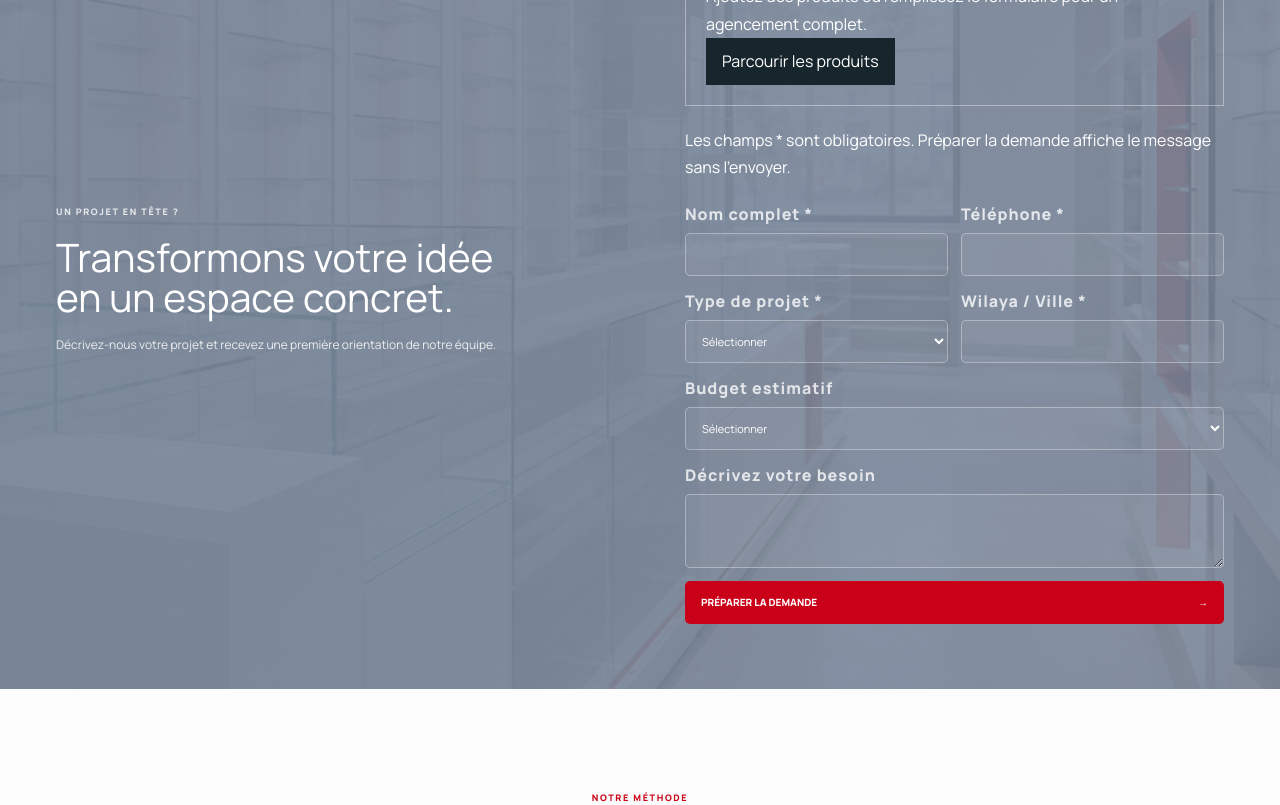
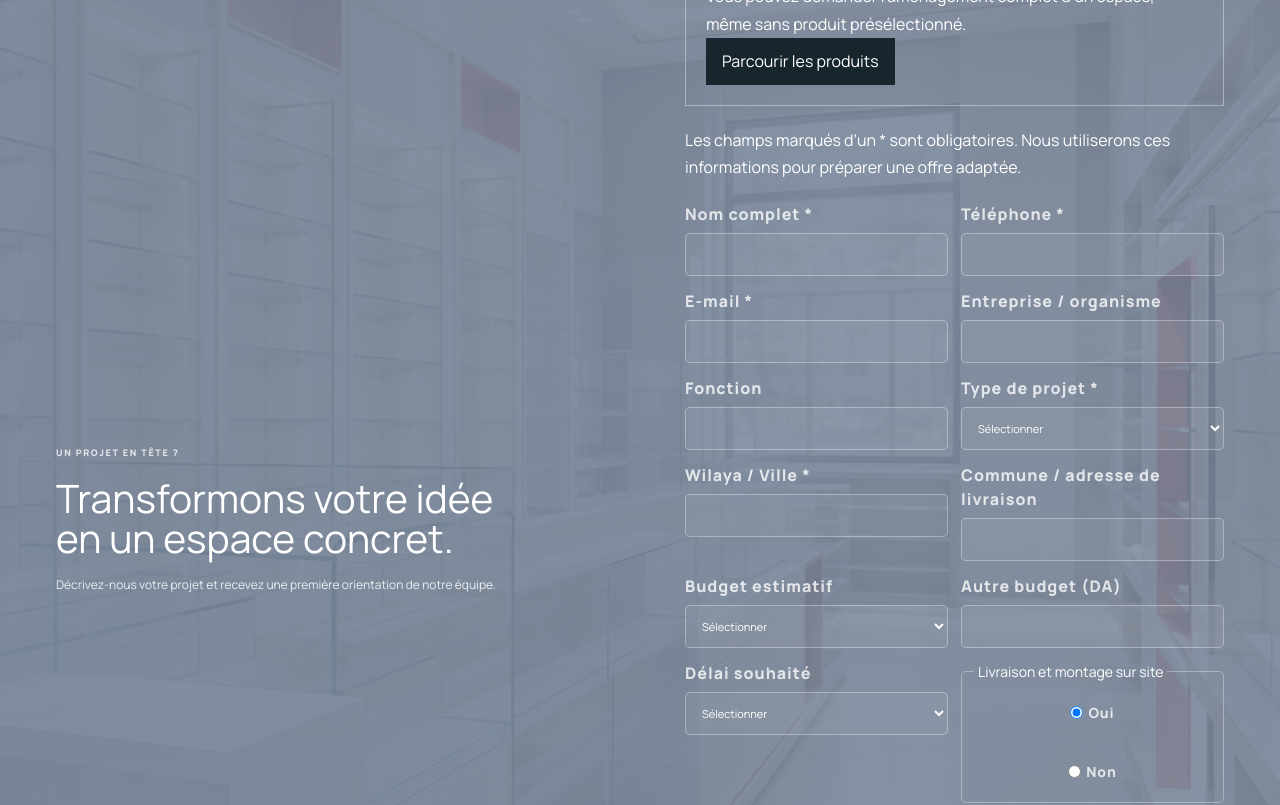
Before and after one commit to IshakDvp/epstar-algerie, a Next.js app: page / in a window 1280 px wide. Shown: the part 3660-4465 px from the top of the page. Built offline with nearby package versions, Linux system fonts and the light colour scheme; a web font is replaced by a local one.

Commit message:
feat: expand quote request experience

```diff
--- a/app/components/quote-form.tsx
+++ b/app/components/quote-form.tsx
@@ -1,49 +1,49 @@
 "use client";
 
-import { FormEvent, useState, useEffect, useId } from "react";
+import { FormEvent, useId, useState } from "react";
+import { catalog } from "../catalogue/data";
+import { useQuoteCart } from "./use-quote-cart";
 
-import {catalog} from "../catalogue/data";
-import {useQuoteCart} from "./use-quote-cart";
+type Lang = "fr" | "ar" | "en";
 
-type Lang="fr"|"ar"|"en";
-
-const labels={
-  fr:{name:"Nom complet",phone:"Téléphone",sector:"Type de projet",location:"Wilaya / Ville",budget:"Budget estimatif",message:"Décrivez votre besoin",choose:"Sélectionner",sectors:["Pharmacies","Bureaux","Commerces","Chambres"],budgets:["À définir","Moins de 500 000 DA","500 000 – 1 500 000 DA","1 500 000 – 3 000 000 DA","Plus de 3 000 000 DA"],whatsapp:"Envoyer à EPSTAR sur WhatsApp",required:"Veuillez compléter les champs obligatoires.",ready:"Votre demande est prête à être envoyée à EPSTAR."},
-  ar:{name:"الاسم الكامل",phone:"رقم الهاتف",sector:"نوع المشروع",location:"الولاية / المدينة",budget:"الميزانية التقديرية",message:"صف لنا احتياجاتك",choose:"اختر",sectors:["الصيدليات","المكاتب","المحلات","غرف النوم"],budgets:["تحدد لاحقًا","أقل من 500,000 دج","500,000 – 1,500,000 دج","1,500,000 – 3,000,000 دج","أكثر من 3,000,000 دج"],whatsapp:"إرسال إلى EPSTAR عبر واتساب",required:"يرجى إكمال الحقول المطلوبة.",ready:"طلبك جاهز للإرسال مباشرة إلى EPSTAR."},
-  en:{name:"Full name",phone:"Phone",sector:"Project type",location:"Province / City",budget:"Estimated budget",message:"Describe your requirements",choose:"Select",sectors:["Pharmacies","Offices","Retail","Bedrooms"],budgets:["To be defined","Under DZD 500,000","DZD 500,000 – 1,500,000","DZD 1,500,000 – 3,000,000","Above DZD 3,000,000"],whatsapp:"Send to EPSTAR on WhatsApp",required:"Please complete the required fields.",ready:"Your request is ready to send directly to EPSTAR."}
+const copy = {
+  fr: { selected:"Produits sélectionnés", remove:"Retirer", noProducts:"Aucun produit sélectionné", noProductsText:"Vous pouvez demander l’aménagement complet d’un espace, même sans produit présélectionné.", browse:"Parcourir les produits", guidance:"Les champs marqués d’un * sont obligatoires. Nous utiliserons ces informations pour préparer une offre adaptée.", name:"Nom complet", phone:"Téléphone", email:"E-mail", company:"Entreprise / organisme", role:"Fonction", project:"Type de projet", wilaya:"Wilaya / Ville", address:"Commune / adresse de livraison", installation:"Livraison et montage sur site", yes:"Oui", no:"Non", budget:"Budget estimatif", customBudget:"Autre budget (DA)", urgency:"Délai souhaité", message:"Besoins spécifiques", files:"Plans, photos ou cahier des charges", filesHelp:"PDF, JPG, PNG ou DWG — jusqu’à 5 fichiers.", send:"Continuer vers l’envoi", ready:"Votre demande est prête. Choisissez le canal d’envoi.", whatsapp:"Envoyer sur WhatsApp", emailSend:"Préparer l’e-mail", emailSubject:"Demande de devis EPSTAR", quantity:"Quantité", reference:"Référence", dimensions:"Dimensions", finish:"Coloris / finition", madeToMeasure:"Sur mesure", choose:"Sélectionner", sectors:["Pharmacie","Bureaux","Commerce","Espace résidentiel","Autre"], budgets:["1 000 000 – 1 500 000 DA","1 500 000 – 2 000 000 DA","2 000 000 – 3 000 000 DA","3 000 000 DA et plus","À définir"], urgencyItems:["Besoin immédiat","Sous 15 jours","Projet à 1–3 mois","Plus de 3 mois"] },
+  ar: { selected:"المنتجات المختارة", remove:"حذف", noProducts:"لم تختر منتجات بعد", noProductsText:"يمكنك طلب تجهيز مساحة كاملة حتى بدون اختيار منتج مسبقًا.", browse:"تصفح المنتجات", guidance:"الحقول التي عليها * مطلوبة. نستخدم هذه المعلومات لإعداد عرض مناسب بدقة.", name:"الاسم الكامل", phone:"رقم الهاتف", email:"البريد الإلكتروني", company:"اسم الشركة / المؤسسة", role:"الوظيفة", project:"نوع المشروع", wilaya:"الولاية / المدينة", address:"البلدية / عنوان التسليم", installation:"التوصيل والتركيب في الموقع", yes:"نعم", no:"لا", budget:"الميزانية التقديرية", customBudget:"ميزانية أخرى (دج)", urgency:"المدة المطلوبة", message:"الاحتياجات أو ملاحظات إضافية", files:"مخططات، صور أو دفتر الشروط", filesHelp:"PDF، JPG، PNG أو DWG — حتى 5 ملفات.", send:"المتابعة نحو الإرسال", ready:"طلبك جاهز. اختر طريقة الإرسال.", whatsapp:"إرسال عبر واتساب", emailSend:"تحضير البريد الإلكتروني", emailSubject:"طلب عرض سعر EPSTAR", quantity:"الكمية", reference:"المرجع", dimensions:"الأبعاد", finish:"اللون / التشطيب", madeToMeasure:"حسب الطلب", choose:"اختر", sectors:["صيدلية","مكاتب","محل تجاري","مساحة سكنية","أخرى"], budgets:["1,000,000 – 1,500,000 دج","1,500,000 – 2,000,000 دج","2,000,000 – 3,000,000 دج","3,000,000 دج وأكثر","تحدد لاحقًا"], urgencyItems:["احتياج فوري","خلال 15 يومًا","مشروع خلال 1–3 أشهر","أكثر من 3 أشهر"] },
+  en: { selected:"Selected products", remove:"Remove", noProducts:"No products selected", noProductsText:"You can request a complete fit-out without pre-selecting a product.", browse:"Browse products", guidance:"Fields marked * are required. We use these details to prepare an appropriate proposal.", name:"Full name", phone:"Phone", email:"Email", company:"Company / organisation", role:"Role", project:"Project type", wilaya:"Province / city", address:"District / delivery address", installation:"Delivery and installation on site", yes:"Yes", no:"No", budget:"Estimated budget", customBudget:"Other budget (DZD)", urgency:"Preferred timing", message:"Specific requirements", files:"Plans, photos or brief", filesHelp:"PDF, JPG, PNG or DWG — up to 5 files.", send:"Continue to sending", ready:"Your request is ready. Choose a sending channel.", whatsapp:"Send via WhatsApp", emailSend:"Prepare email", emailSubject:"EPSTAR quote request", quantity:"Quantity", reference:"Reference", dimensions:"Dimensions", finish:"Colour / finish", madeToMeasure:"Made to measure", choose:"Select", sectors:["Pharmacy","Offices","Retail","Residential space","Other"], budgets:["DZD 1,000,000 – 1,500,000","DZD 1,500,000 – 2,000,000","DZD 2,000,000 – 3,000,000","DZD 3,000,000 and above","To be defined"], urgencyItems:["Immediate need","Within 15 days","Project in 1–3 months","Over 3 months"] }
 };
 
-export default function QuoteForm({lang,defaultSector=""}:{lang:Lang,defaultSector?:string}){
-  const t=labels[lang];
-  const formId=useId();
-  const {cart,setCart}=useQuoteCart();
-  const selected=catalog.filter(p=>cart.includes(p.id));
-  const selectionTitle=lang==="ar"?"المنتجات المختارة":lang==="fr"?"Produits sélectionnés":"Selected products";
-  const removeLabel=lang==="ar"?"حذف":lang==="fr"?"Retirer":"Remove";
-  const sectorIndex=["pharmacies","bureaux","commerces","chambres"].indexOf(defaultSector);
-  const [notice,setNotice]=useState("");
-  const [payload,setPayload]=useState("");
-  useEffect(()=>{setPayload("");setNotice("")},[lang,cart.join("|")]);
-  function prepare(e:FormEvent<HTMLFormElement>){
-    e.preventDefault();const fd=new FormData(e.currentTarget);
-    const name=String(fd.get("name")||"").trim(),phone=String(fd.get("phone")||"").trim(),sector=t.sectors[Number(fd.get("sector"))]||"",location=String(fd.get("location")||"").trim(),budget=fd.get("budget")===""?"":t.budgets[Number(fd.get("budget"))]||"",message=String(fd.get("message")||"");
-    if(!name||!phone||!sector||!location){setNotice(t.required);setPayload("");return}
-    let body=lang==="ar"?`طلب عرض سعر جديد — EPSTAR\n\nالاسم: ${name}\nالهاتف: ${phone}\nالمشروع: ${sector}\nالموقع: ${location}\nالميزانية: ${budget||"غير محددة"}\nالتفاصيل: ${message||"—"}`:`New quote request — EPSTAR\n\nName: ${name}\nPhone: ${phone}\nProject: ${sector}\nLocation: ${location}\nBudget: ${budget||"Not specified"}\nDetails: ${message||"—"}`;
-    if(lang==="fr")body=`Demande de devis — EPSTAR\n\nNom: ${name}\nTéléphone: ${phone}\nProjet: ${sector}\nLieu: ${location}\nBudget: ${budget||"À définir"}\nDétails: ${message||"—"}`;
-    if(selected.length)body+="\n\n"+selectionTitle+":\n"+selected.map(p=>"- "+p.name[lang]+" ["+p.id.toUpperCase()+"]").join("\n");
-    setPayload(body);setNotice(t.ready);
+export default function QuoteForm({ lang, defaultSector = "" }: { lang: Lang; defaultSector?: string }) {
+  const t = copy[lang], id = useId();
+  const { cart, setCart } = useQuoteCart();
+  const selected = catalog.filter((p) => cart.includes(p.id));
+  const initialProject = ["pharmacies", "bureaux", "commerces", "chambres"].indexOf(defaultSector);
+  const [payload, setPayload] = useState("");
+  const [notice, setNotice] = useState("");
+
+  function buildRequest(event: FormEvent<HTMLFormElement>) {
+    event.preventDefault();
+    const form = new FormData(event.currentTarget);
+    const get = (key: string) => String(form.get(key) || "").trim();
+    const required = ["name", "phone", "email", "project", "wilaya"];
+    if (required.some((key) => !get(key))) { setNotice(lang === "ar" ? "يرجى إكمال الحقول المطلوبة." : lang === "fr" ? "Veuillez compléter les champs obligatoires." : "Please complete the required fields."); return; }
+    const productLines = selected.map((p) => `• ${p.name[lang]} — ${t.reference}: ${p.id.toUpperCase()} — ${t.quantity}: ${get(`quantity-${p.id}`) || "1"}`).join("\n");
+    const files = form.getAll("attachments").filter((file): file is File => file instanceof File && file.size > 0).map((file) => file.name).join(", ");
+    const body = ["DEMANDE DE DEVIS — EPSTAR", "", `${t.name}: ${get("name")}`, `${t.phone}: ${get("phone")}`, `${t.email}: ${get("email")}`, `${t.company}: ${get("company") || "—"}`, `${t.role}: ${get("role") || "—"}`, "", `${t.project}: ${t.sectors[Number(get("project"))] || get("project")}`, `${t.budget}: ${t.budgets[Number(get("budget"))] || get("budget") || "—"}`, `${t.urgency}: ${t.urgencyItems[Number(get("urgency"))] || get("urgency") || "—"}`, `${t.wilaya}: ${get("wilaya")}`, `${t.address}: ${get("address") || "—"}`, `${t.installation}: ${get("installation") === "yes" ? t.yes : t.no}`, "", selected.length ? `${t.selected}:\n${productLines}` : `${t.selected}: ${lang === "ar" ? "تجهيز مساحة كاملة" : "Aménagement complet"}`, `${t.files}: ${files || "—"}`, "", `${t.message}: ${get("message") || "—"}`].join("\n");
+    setPayload(body); setNotice(t.ready);
   }
-  return <form className="smart-quote" onSubmit={prepare} onChange={()=>{setPayload("");setNotice("")}}>
-    {selected.length>0&&<section className="quote-selection"><h3>{selectionTitle} ({selected.length})</h3>{selected.map(p=><div key={p.id}><span>{p.name[lang]} <small>{p.id.toUpperCase()}</small></span><button type="button" onClick={()=>setCart(c=>c.filter(id=>id!==p.id))}>{removeLabel}</button></div>)}</section>}
-    {!selected.length&&<div className="quote-empty"><h3>{lang==="ar"?"لم تختر منتجات بعد":lang==="fr"?"Aucun produit sélectionné":"No products selected yet"}</h3><p>{lang==="ar"?"تصفح المنتجات لإضافتها، أو أكمل النموذج أدناه لطلب تجهيز مساحة كاملة.":lang==="fr"?"Ajoutez des produits ou remplissez le formulaire pour un agencement complet.":"Browse products to add them, or complete the form below for a full fit-out."}</p><a href="/catalogue">{lang==="ar"?"تصفح المنتجات":lang==="fr"?"Parcourir les produits":"Browse products"}</a></div>}
-    <p className="quote-guidance">{lang==="ar"?"الحقول بعلامة * مطلوبة. تجهيز الطلب يعرض الرسالة ولا يرسلها تلقائيًا.":lang==="fr"?"Les champs * sont obligatoires. Préparer la demande affiche le message sans l’envoyer.":"Fields marked * are required. Preparing your request displays the message without sending it."}</p>
-    <div className="field"><label htmlFor={formId+"-name"}>{t.name} *</label><input id={formId+"-name"} name="name" autoComplete="name" required/></div>
-    <div className="field"><label htmlFor={formId+"-phone"}>{t.phone} *</label><input id={formId+"-phone"} name="phone" type="tel" autoComplete="tel" required/></div>
-    <div className="field"><label htmlFor={formId+"-sector"}>{t.sector} *</label><select id={formId+"-sector"} name="sector" defaultValue={sectorIndex>=0?String(sectorIndex):""} required><option value="" disabled>{t.choose}</option>{t.sectors.map((x,i)=><option value={i} key={i}>{x}</option>)}</select></div>
-    <div className="field"><label htmlFor={formId+"-location"}>{t.location} *</label><input id={formId+"-location"} name="location" autoComplete="address-level1" required/></div>
-    <div className="field full"><label htmlFor={formId+"-budget"}>{t.budget}</label><select id={formId+"-budget"} name="budget" defaultValue=""><option value="" disabled>{t.choose}</option>{t.budgets.map((x,i)=><option value={i} key={i}>{x}</option>)}</select></div>
-    <div className="field full"><label htmlFor={formId+"-message"}>{t.message}</label><textarea id={formId+"-message"} name="message" rows={3}/></div>
-    {!payload?<button className="prepare-btn" type="submit">{lang==="ar"?"تجهيز الطلب":lang==="fr"?"Préparer la demande":"Prepare request"}<span>→</span></button>:<div className="send-options"><p className="quote-message-preview">{payload}</p><p className="quote-guidance">{lang==="ar"?"راجع الرسالة ثم أرسلها مباشرة إلى EPSTAR عبر واتساب.":lang==="fr"?"Vérifiez le message, puis envoyez-le directement à EPSTAR sur WhatsApp.":"Review the message, then send it directly to EPSTAR on WhatsApp."}</p><a className="whatsapp-btn" href={`https://wa.me/213551984778?text=${encodeURIComponent(payload)}`} target="_blank" rel="noreferrer">{t.whatsapp}<span>↗</span></a></div>}
-    {notice&&<p className={`form-notice ${payload?"success":"error"}`} role="status">{notice}</p>}
-  </form>
+
+  return <form className="smart-quote enhanced-quote" onSubmit={buildRequest} onChange={() => { setPayload(""); setNotice(""); }}>
+    {selected.length > 0 && <section className="quote-selection"><h3>{t.selected} ({selected.length})</h3>{selected.map((p) => <article className="selected-product" key={p.id}><img src={p.image} alt="" /><div><strong>{p.name[lang]}</strong><small>{t.reference}: {p.id.toUpperCase()}</small><small>{t.dimensions}: {t.madeToMeasure} · {t.finish}: {t.madeToMeasure}</small></div><label>{t.quantity}<input name={`quantity-${p.id}`} type="number" min="1" defaultValue="1" /></label><button type="button" onClick={() => setCart((items) => items.filter((item) => item !== p.id))}>{t.remove}</button></article>)}</section>}
+    {!selected.length && <div className="quote-empty"><h3>{t.noProducts}</h3><p>{t.noProductsText}</p><a href="/catalogue">{t.browse}</a></div>}
+    <p className="quote-guidance">{t.guidance}</p>
+    <div className="field"><label htmlFor={`${id}-name`}>{t.name} *</label><input id={`${id}-name`} name="name" autoComplete="name" required /></div><div className="field"><label htmlFor={`${id}-phone`}>{t.phone} *</label><input id={`${id}-phone`} name="phone" type="tel" autoComplete="tel" required /></div>
+    <div className="field"><label htmlFor={`${id}-email`}>{t.email} *</label><input id={`${id}-email`} name="email" type="email" autoComplete="email" required /></div><div className="field"><label htmlFor={`${id}-company`}>{t.company}</label><input id={`${id}-company`} name="company" autoComplete="organization" /></div>
+    <div className="field"><label htmlFor={`${id}-role`}>{t.role}</label><input id={`${id}-role`} name="role" /></div><div className="field"><label htmlFor={`${id}-project`}>{t.project} *</label><select id={`${id}-project`} name="project" defaultValue={initialProject >= 0 ? String(initialProject) : ""} required><option value="" disabled>{t.choose}</option>{t.sectors.map((item, i) => <option value={i} key={item}>{item}</option>)}</select></div>
+    <div className="field"><label htmlFor={`${id}-wilaya`}>{t.wilaya} *</label><input id={`${id}-wilaya`} name="wilaya" autoComplete="address-level1" required /></div><div className="field"><label htmlFor={`${id}-address`}>{t.address}</label><input id={`${id}-address`} name="address" autoComplete="street-address" /></div>
+    <div className="field"><label htmlFor={`${id}-budget`}>{t.budget}</label><select id={`${id}-budget`} name="budget" defaultValue=""><option value="" disabled>{t.choose}</option>{t.budgets.map((item, i) => <option value={i} key={item}>{item}</option>)}</select></div><div className="field"><label htmlFor={`${id}-custom-budget`}>{t.customBudget}</label><input id={`${id}-custom-budget`} name="customBudget" inputMode="numeric" /></div>
+    <div className="field"><label htmlFor={`${id}-urgency`}>{t.urgency}</label><select id={`${id}-urgency`} name="urgency" defaultValue=""><option value="" disabled>{t.choose}</option>{t.urgencyItems.map((item, i) => <option value={i} key={item}>{item}</option>)}</select></div><fieldset className="field installation"><legend>{t.installation}</legend><label><input name="installation" type="radio" value="yes" defaultChecked /> {t.yes}</label><label><input name="installation" type="radio" value="no" /> {t.no}</label></fieldset>
+    <div className="field full"><label htmlFor={`${id}-files`}>{t.files}</label><input id={`${id}-files`} name="attachments" type="file" accept=".pdf,.jpg,.jpeg,.png,.dwg" multiple /><small>{t.filesHelp}</small></div><div className="field full"><label htmlFor={`${id}-message`}>{t.message}</label><textarea id={`${id}-message`} name="message" rows={4} /></div>
+    {!payload ? <button className="prepare-btn" type="submit">{t.send}<span>→</span></button> : <div className="send-options"><p className="quote-message-preview">{payload}</p><a className="whatsapp-btn" href={`https://wa.me/213551984778?text=${encodeURIComponent(payload)}`} target="_blank" rel="noreferrer">{t.whatsapp}<span>↗</span></a><a className="email-btn" href={`mailto:?subject=${encodeURIComponent(t.emailSubject)}&body=${encodeURIComponent(payload)}`}>{t.emailSend}<span>↗</span></a></div>}
+    {notice && <p className={`form-notice ${payload ? "success" : "error"}`} role="status">{notice}</p>}
+  </form>;
 }
--- a/app/refinement.css
+++ b/app/refinement.css
@@ -240,6 +240,7 @@ main.dark .catalogue-section{background:#0b1013}main.dark .catalogue-image{backg
 .smart-quote .quote-selection>div{display:flex;align-items:center;justify-content:space-between;gap:12px;padding:10px 0;border-top:1px solid #ffffff30;font-size:16px}
 .smart-quote .quote-selection small{display:block;font-size:13px}
 .smart-quote .quote-selection button{width:auto;flex-shrink:0;padding:8px 12px;font-size:14px;cursor:pointer}
+.enhanced-quote .selected-product{display:grid!important;grid-template-columns:84px 1fr 74px auto;align-items:center;gap:14px;padding:12px 0;border-top:1px solid #ffffff30}.enhanced-quote .selected-product img{width:84px;height:64px;object-fit:cover;border-radius:4px}.enhanced-quote .selected-product strong,.enhanced-quote .selected-product small{display:block}.enhanced-quote .selected-product small{margin-top:4px}.enhanced-quote .selected-product label{font-size:12px!important}.enhanced-quote .selected-product input{min-height:38px;padding:7px!important;margin-top:4px}.enhanced-quote .installation{border:1px solid #ffffff55;border-radius:5px;padding:9px 12px;display:flex!important;align-items:center;gap:16px;min-height:43px}.enhanced-quote .installation legend{padding:0 4px;font-size:14px;color:#fff}.enhanced-quote .installation label{font-size:14px!important;display:flex!important;align-items:center;gap:5px}.enhanced-quote input[type=file]{padding:9px!important;font-size:14px!important}.enhanced-quote .field small{font-size:12px;color:#ffffffc7}
 .smart-quote .quote-message-preview{grid-column:1/-1;white-space:pre-wrap;overflow-wrap:anywhere;text-align:start;font-size:16px;line-height:1.6;padding:16px;background:#0002}
 .catalogue-nav .catalogue-count{display:inline-block!important;font-size:14px}
 
@@ -254,6 +255,7 @@ html[data-theme="dark"] img[src="/epstar-logo.png"]{content:url("/epstar-logo-da
 @media(max-width:650px){.journey-nav{gap:8px 16px;padding:8px}.journey-nav a{font-size:14px}.journey-notice{bottom:12px;inset-inline-end:16px}.request-page{padding:24px 16px}.quote-band.request-form{padding:20px}.request-heading h1{font-size:28px}.header-request{display:none}.catalogue-hero h1{font-size:34px}}
 
 .quote-empty,.smart-quote .quote-guidance{grid-column:1/-1;font-size:16px;line-height:1.7}.quote-empty{padding:20px;border:1px solid #ffffff60}.quote-empty h3{font-size:20px;margin:0}.quote-empty p{font-size:16px!important}.quote-empty a{display:inline-block;padding:10px 16px;background:#17262c;color:white;font-size:16px}.smart-quote .quote-guidance{margin:8px 0}.smart-quote label{font-size:16px!important}.smart-quote input:focus-visible,.smart-quote select:focus-visible,.smart-quote textarea:focus-visible{outline:2px solid white;outline-offset:3px}
+@media(max-width:560px){.enhanced-quote .selected-product{grid-template-columns:64px 1fr;gap:10px}.enhanced-quote .selected-product img{width:64px;height:54px}.enhanced-quote .installation{flex-wrap:wrap}}
 
 /* Catalogue cards: keep every product as one readable, compact unit. */
 .catalogue-main .catalogue-full-grid{grid-template-columns:repeat(3,minmax(0,1fr));gap:24px;align-items:stretch}
```
